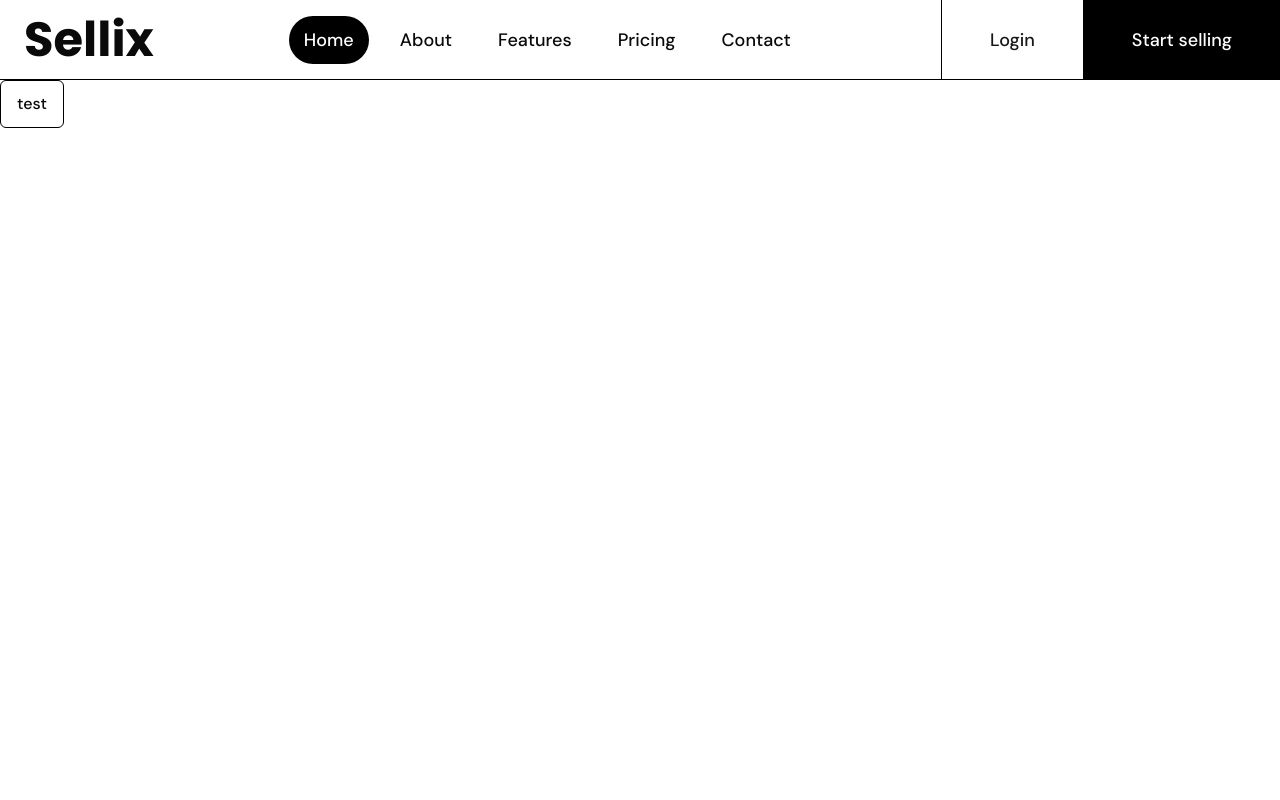
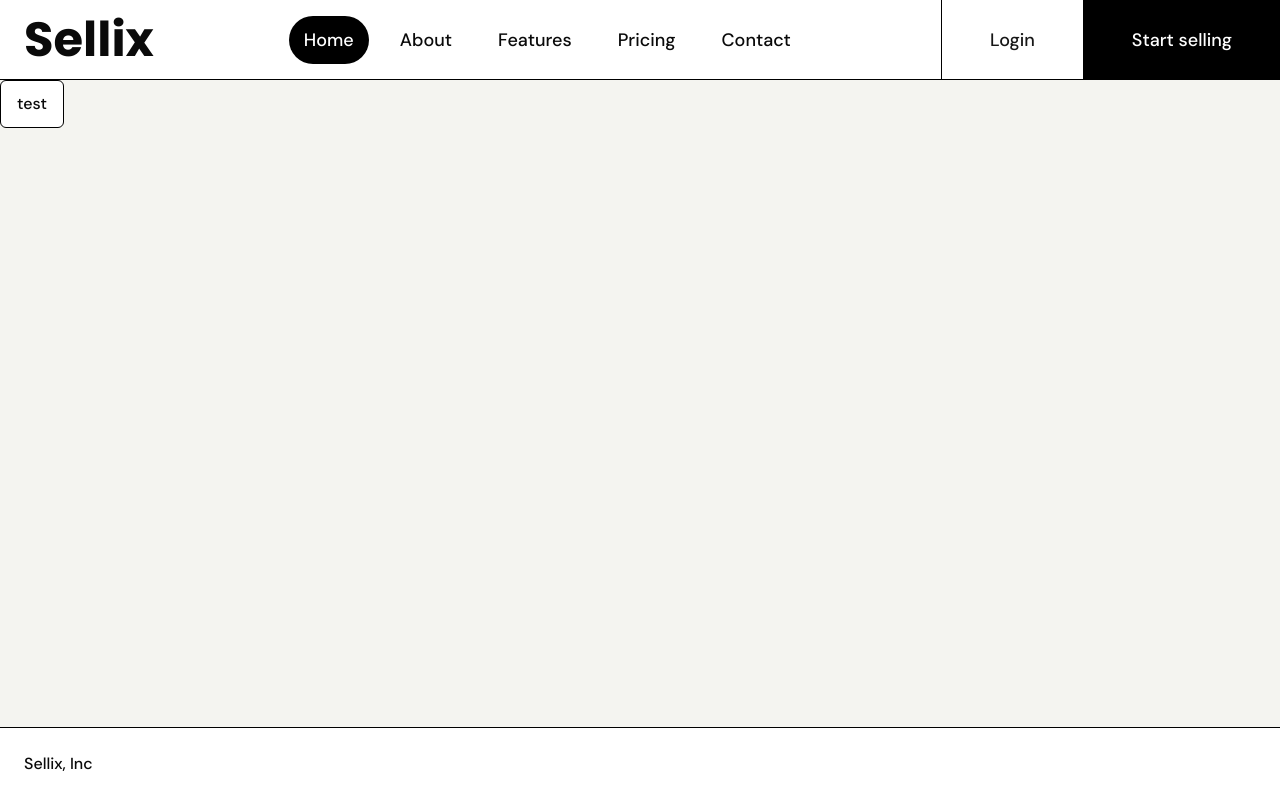
Before and after one commit to dpak1999/sellix, a Next.js app: page / in a window 1280 px wide. Built offline with nearby package versions, Linux system fonts and the light colour scheme.

Commit message:
Add : footer and checkbox component

```diff
--- a/package.json
+++ b/package.json
@@ -10,6 +10,7 @@
   },
   "dependencies": {
     "@hookform/resolvers": "^5.2.2",
+    "@radix-ui/react-checkbox": "^1.3.3",
     "@radix-ui/react-dialog": "^1.1.15",
     "@radix-ui/react-label": "^2.1.7",
     "@radix-ui/react-progress": "^1.1.7",
--- /dev/null
+++ b/src/app/(home)/_components/footer.tsx
@@ -0,0 +1,9 @@
+export const Footer = () => {
+  return (
+    <footer className="flex border-t justify-between font-medium p-6">
+      <div className="flex items-center gap-2">
+        <p>Sellix, Inc </p>
+      </div>
+    </footer>
+  );
+};
--- a/src/app/(home)/layout.tsx
+++ b/src/app/(home)/layout.tsx
@@ -1,6 +1,7 @@
 import { ReactNode } from "react";
 
 import { Navbar } from "./_components/navbar";
+import { Footer } from "./_components/footer";
 
 export default function HomeLaout({
   children,
@@ -8,9 +9,10 @@
   children: ReactNode;
 }>) {
   return (
-    <div>
+    <div className="flex flex-col min-h-screen">
       <Navbar />
-      {children}
+      <div className="flex-1 bg-[#f4f4f0]">{children}</div>
+      <Footer />
     </div>
   );
 }
--- /dev/null
+++ b/src/components/ui/checkbox.tsx
@@ -0,0 +1,33 @@
+"use client";
+
+import * as React from "react";
+import * as CheckboxPrimitive from "@radix-ui/react-checkbox";
+import { CheckIcon } from "lucide-react";
+
+import { cn } from "@/lib/utils";
+
+function Checkbox({
+  className,
+  ...props
+}: React.ComponentProps<typeof CheckboxPrimitive.Root>) {
+  return (
+    <CheckboxPrimitive.Root
+      data-slot="checkbox"
+      className={cn(
+        "peer border-input dark:bg-input/30 data-[state=checked]:bg-primary data-[state=checked]:text-primary-foreground dark:data-[state=checked]:bg-primary data-[state=checked]:border-primary focus-visible:border-ring focus-visible:ring-ring/50 aria-invalid:ring-destructive/20 dark:aria-invalid:ring-destructive/40 aria-invalid:border-destructive size-4 shrink-0 rounded-[4px] border shadow-xs transition-shadow outline-none focus-visible:ring-[3px] disabled:cursor-not-allowed disabled:opacity-50",
+        "bg-white",
+        className
+      )}
+      {...props}
+    >
+      <CheckboxPrimitive.Indicator
+        data-slot="checkbox-indicator"
+        className="flex items-center justify-center text-current transition-none"
+      >
+        <CheckIcon className="size-3.5" />
+      </CheckboxPrimitive.Indicator>
+    </CheckboxPrimitive.Root>
+  );
+}
+
+export { Checkbox };
--- a/src/components/ui/progress.tsx
+++ b/src/components/ui/progress.tsx
@@ -15,7 +15,7 @@
       data-slot="progress"
       className={cn(
         "relative h-3 w-full overflow-hidden rounded-full",
-        "border bg-transparent",
+        "border bg-white",
         className
       )}
       {...props}
--- a/src/components/ui/textarea.tsx
+++ b/src/components/ui/textarea.tsx
@@ -7,8 +7,8 @@
     <textarea
       data-slot="textarea"
       className={cn(
-        "border-input placeholder:text-muted-foreground focus-visible:border-ring focus-visible:ring-ring/50 aria-invalid:ring-destructive/20 dark:aria-invalid:ring-destructive/40 aria-invalid:border-destructive dark:bg-input/30 flex field-sizing-content min-h-16 w-full rounded-md border bg-transparent px-3 py-2 text-base transition-[color,box-shadow] outline-none focus-visible:ring-[3px] disabled:cursor-not-allowed disabled:opacity-50",
-        "md:text-base",
+        "border-input placeholder:text-muted-foreground focus-visible:border-ring focus-visible:ring-ring/50 aria-invalid:ring-destructive/20 dark:aria-invalid:ring-destructive/40 aria-invalid:border-destructive dark:bg-input/30 flex field-sizing-content min-h-16 w-full rounded-md border  px-3 py-2 text-base transition-[color,box-shadow] outline-none focus-visible:ring-[3px] disabled:cursor-not-allowed disabled:opacity-50",
+        "md:text-base bg-white",
         className
       )}
       {...props}
```
Also changed, not shown: 1 other file (tests, documents, lock files or other folders).
